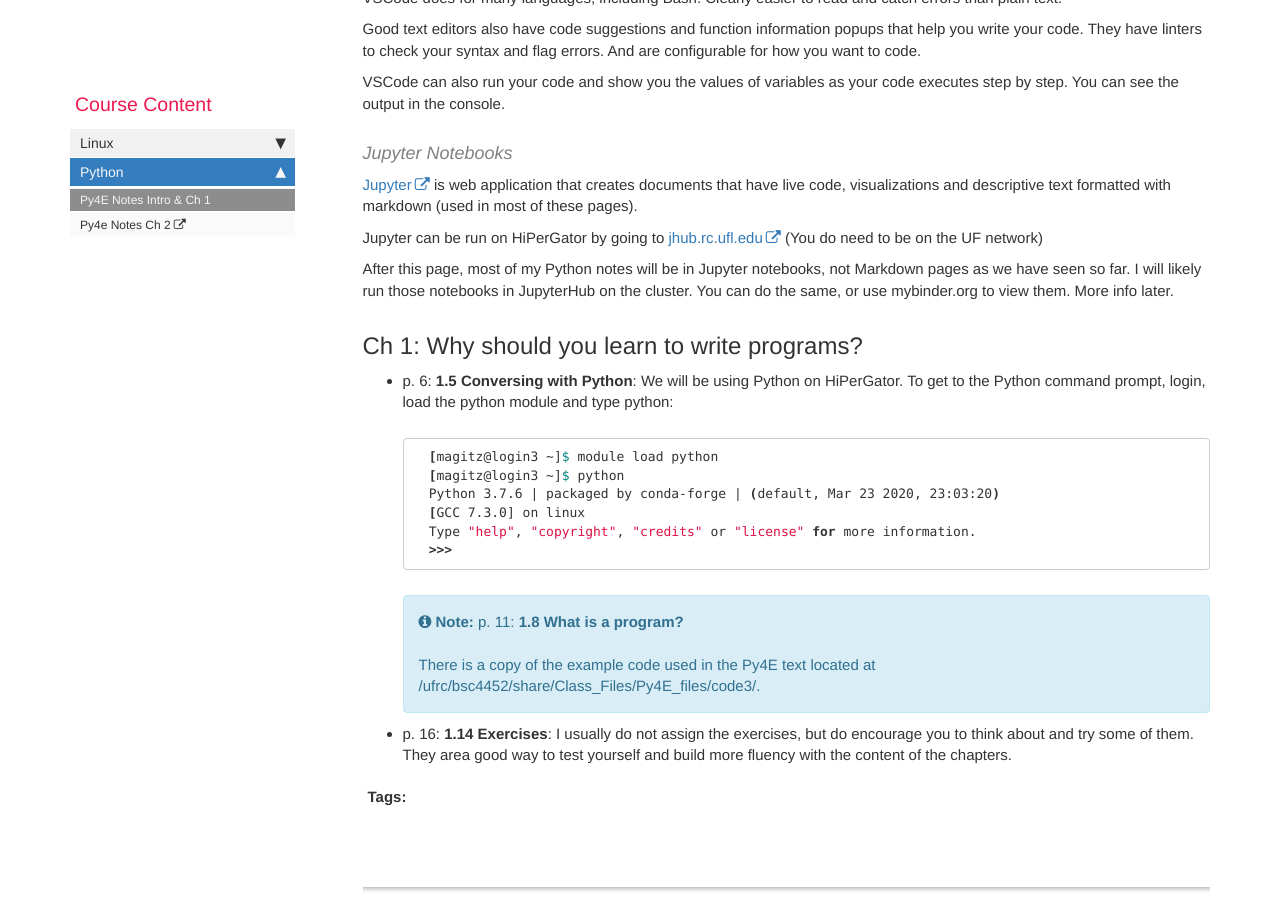
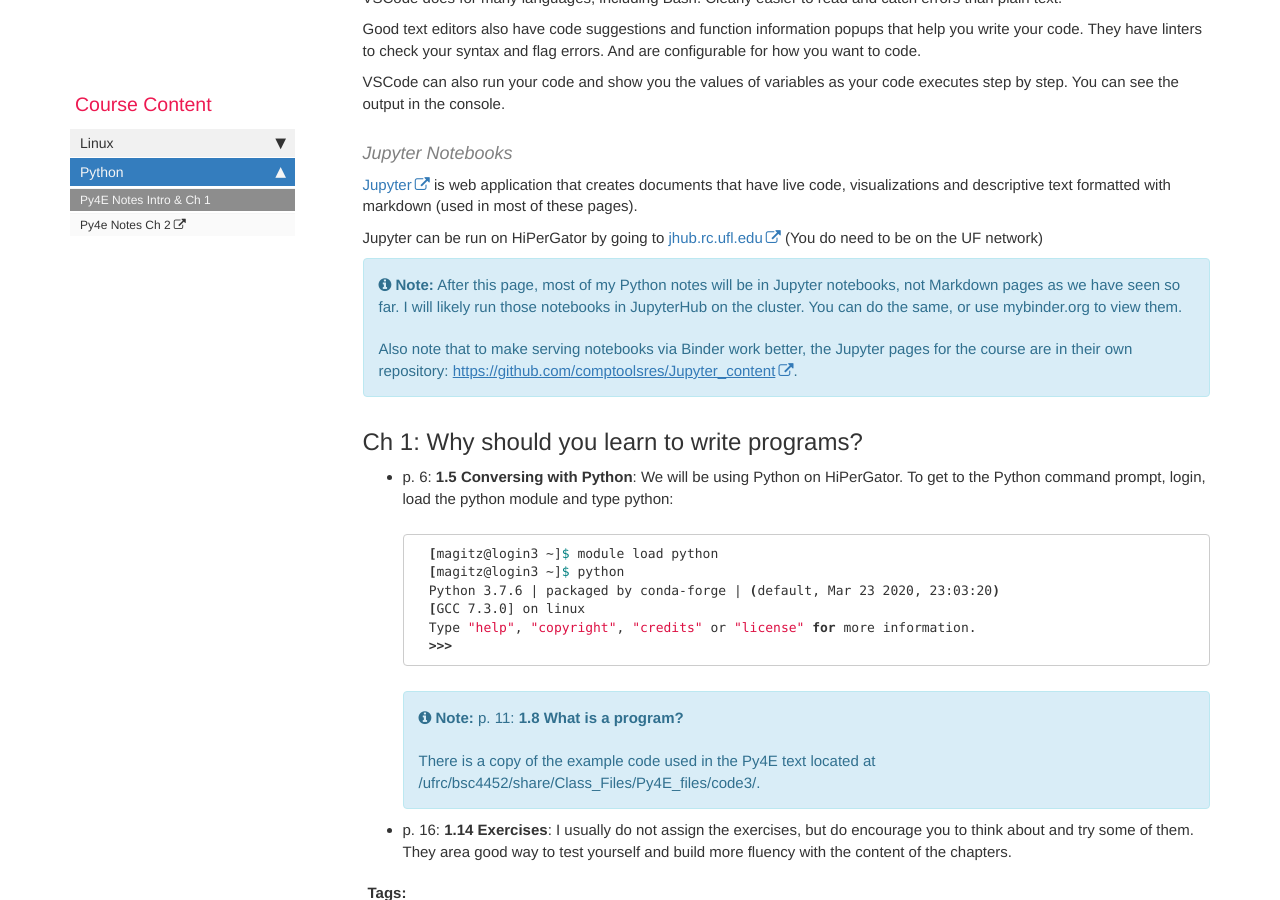
Before and after one commit to comptoolsres/comptoolsres.github.io, a Jekyll site: the page built from py4e_reading_notes_1.md, in a window 1280 px wide and 900 px high, scrolled down 3200 px. Built offline with Jekyll 4.4.1, drawn with Linux system fonts in a browser that asks for light colours; comment, search, counter and statistics services are not loaded.

Commit message:
Move notebooks to own repo

```diff
--- a/py4e_reading_notes_1.md
+++ b/py4e_reading_notes_1.md
@@ -138,7 +138,9 @@ VSCode can also run your code and show you the values of variables as your code
 
 Jupyter can be run on HiPerGator by going to [jhub.rc.ufl.edu](https://jhub.rc.ufl.edu/) (You do need to be on the UF network)
 
-After this page, most of my Python notes will be in Jupyter notebooks, not Markdown pages as we have seen so far. I will likely run those notebooks in JupyterHub on the cluster. You can do the same, or use mybinder.org to view them. More info later.
+{% include note.html content="After this page, most of my Python notes will be in Jupyter notebooks, not Markdown pages as we have seen so far. I will likely run those notebooks in JupyterHub on the cluster. You can do the same, or use mybinder.org to view them.<br>
+<br>
+Also note that to make serving notebooks via Binder work better, the Jupyter pages for the course are in their own repository: [https://github.com/comptoolsres/Jupyter_content](https://github.com/comptoolsres/Jupyter_content)." %}
 
 ## Ch 1: Why should you learn to write programs?
 
```
Also changed, not shown: 1 other file.
